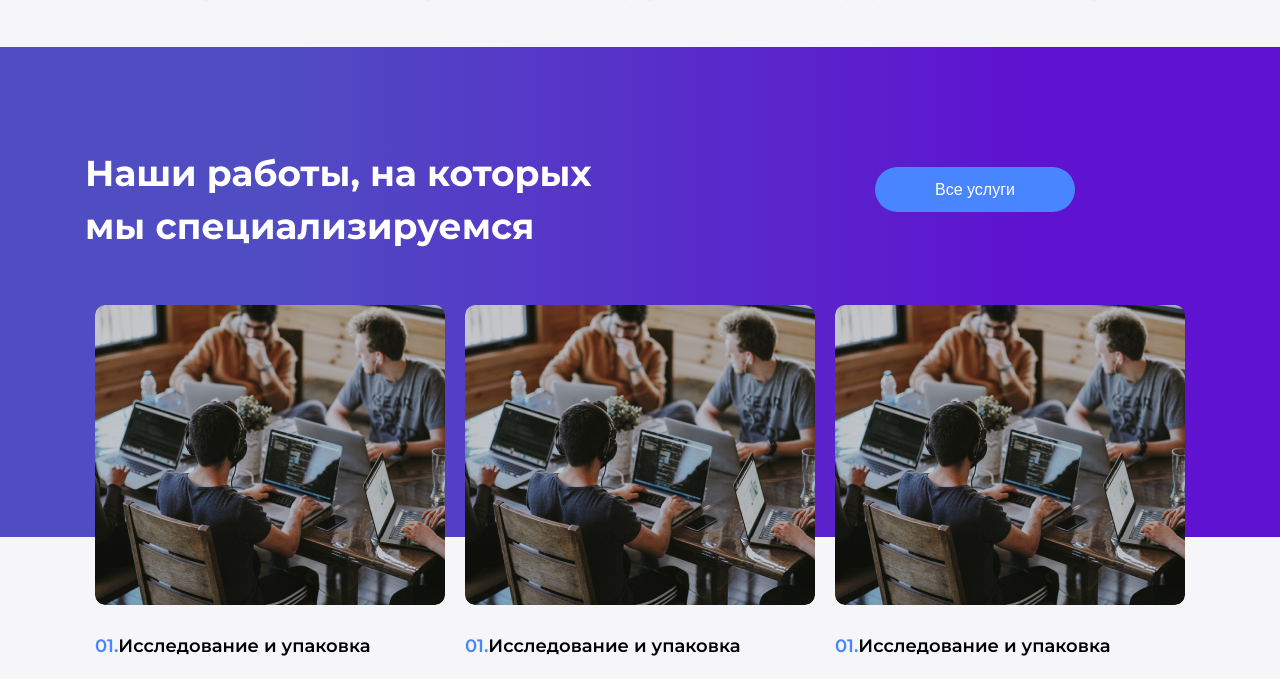
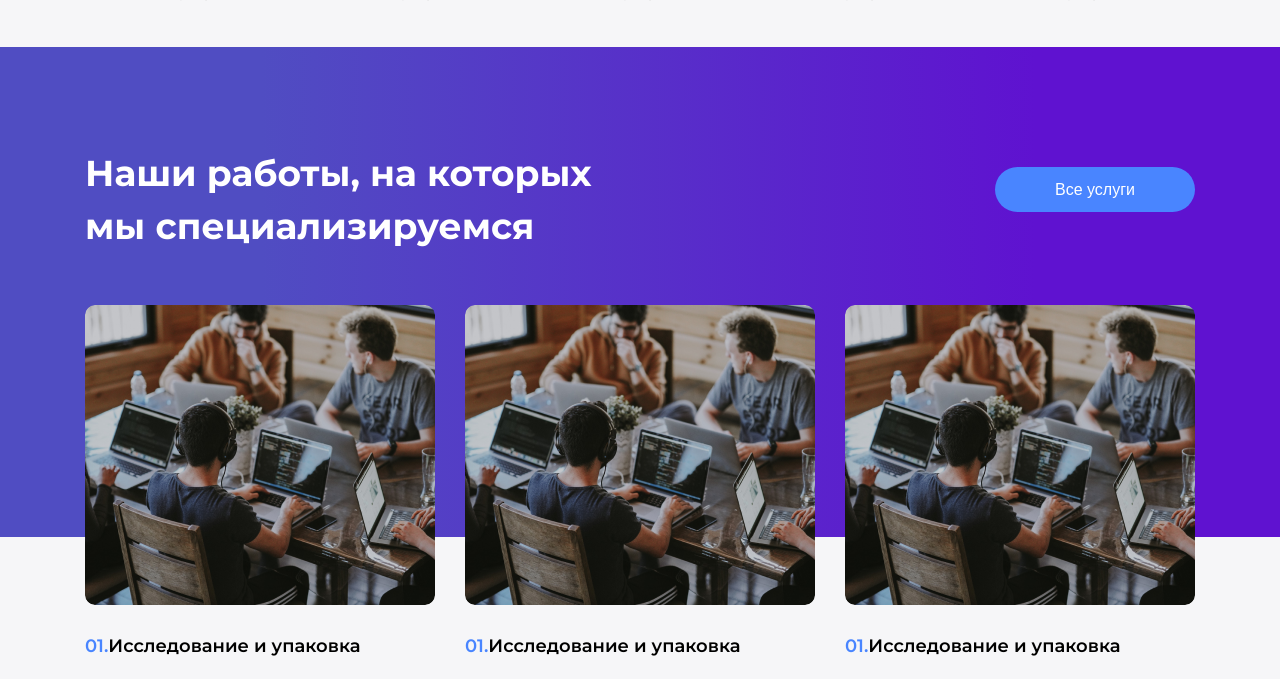
Before and after one commit to elenagronskaya/itshatle-theloop, a plain HTML site: page project2/index.html in a window 1280 px wide. Shown: the part 2390-3069 px from the top of the page. Drawn offline with Linux system fonts and the light colour scheme.

Commit message:
final version

```diff
--- a/project2/index.html
+++ b/project2/index.html
@@ -120,7 +120,8 @@
           <div class="standard">
             <h3>Высокие стандарты разработки</h3>
             <p>Lorem Ipsum - это текст-"рыба", часто используемый в печати и вэб-дизайне.
-            Lorem Ipsum является стандартной "рыбой" для текстов на латинице с начала XVI века. стандартной "рыбой" для текстов на латинице с начала XVI века.</p>
+              Lorem Ipsum является стандартной "рыбой" для текстов на латинице с начала XVI века. стандартной "рыбой"
+              для текстов на латинице с начала XVI века.</p>
             <div class="about_company"><a>Подробнее о компании</a></div>
 
           </div>
@@ -159,13 +160,15 @@
 
     </div>
   </section>
+
   <section>
     <div class="specialisation">
+      <div class="specialisation_background">
+      </div>
       <div class="specialisation_work">
 
         <h2>Наши работы, на которых мы специализируемся</h2>
         <button>Все услуги</button>
-      </div>
       </div>
 
       <div class="specialisation-wrapper">
@@ -192,6 +195,7 @@
             Lorem Ipsum является стандартной "рыбой" для текстов на латинице с начала XVI века.</p>
           <a>Подробнее</a>
 
+        </div>
       </div>
     </div>
 
@@ -223,7 +227,8 @@
 
       </div>
       <div class="video_wrapper">
-        <iframe width="970" height="430" src="https://www.youtube.com/embed/L_dWvTCdDQ4" frameborder="0" allow="accelerometer; autoplay; encrypted-media; gyroscope; picture-in-picture" allowfullscreen></iframe>
+        <iframe width="970" height="430" src="https://www.youtube.com/embed/L_dWvTCdDQ4" frameborder="0"
+          allow="accelerometer; autoplay; encrypted-media; gyroscope; picture-in-picture" allowfullscreen></iframe>
       </div>
       <div class="distribution">
         <h3>Подпишитесь на нашу рассылку</h3>
--- a/project2/styles.css
+++ b/project2/styles.css
@@ -293,17 +293,26 @@ header {
 }
 .specialisation {
     max-width: 1920px;
-    min-height: 490px;
-    background: linear-gradient(90deg, #504DC2 20.44%, #5F12D0 80.91%), #C4C4C4;;
+    min-height: 887px;
     margin: 0 auto;
     display: flex;
     justify-content: space-around;
+    position: relative;
 
+}
+.specialisation_background {
+    background: linear-gradient(90deg, #504DC2 20.44%, #5F12D0 80.91%), #C4C4C4;
+    width: 100%;
+    min-height: 490px;
+    position: absolute;
+    top: 0;
+    left: 0;
 }
 .specialisation_work {
     width: 1110px;
     display: flex;
     justify-content: space-between;
+    position: absolute;
 
 }
 .specialisation_work h2 {
@@ -325,18 +334,19 @@ header {
     line-height: 20px;
     text-align: center;
     display: block;
-    margin: 120px;
+    margin: 120px 0;
     border: 0;
     color: #FFFFFF;
 }
 .specialisation-wrapper {
     margin: 0 auto 85px auto;
     display: flex;
-    justify-content: space-around;
+    justify-content: space-between;
     width: 1110px;
+    height: 629px;
     border-bottom: 1px solid #A1A1A1;
     position: relative;
-    top: -232px;
+    top: 258px;
 
 }
 
@@ -392,7 +402,7 @@ header {
 }
 .all_projects {
     max-width: 1920px;
-    margin: 0 auto;
+    margin: 100px auto;
     width: 1110px;
 
 }
@@ -455,6 +465,7 @@ header {
     max-width: 1920px;
     min-height: 900px;
     margin: 0 auto;
+    position: relative;
 }
 .about_work {
     max-width: 1920px;
@@ -488,21 +499,24 @@ header {
     margin: 0 auto;
     border-bottom: 1px solid #E0E0E0;
     width: 1110px;
-    position: relative;
-    top: -350px;
+    position: absolute;
+    top: 220px;
+    left: 445px;
 
 }
 .video_wrapper iframe {
     width: 970px;
     height: 430px;
+    margin: 0 auto 85px auto;
     box-shadow: 0px 0px 10px rgba(111, 111, 111, 0.25);
     border-radius: 10px;
-    margin: 0 auto 85px auto;
     border: 1px solid #FFFFFF;
     box-sizing: border-box;
     display: block;
-    border: 1px solid red;
 
+}
+.distribution {
+    margin: 250px auto 0 auto;
 }
 
 .distribution h3 {
```
Lines whose indentation alone changed are shown as unchanged.
